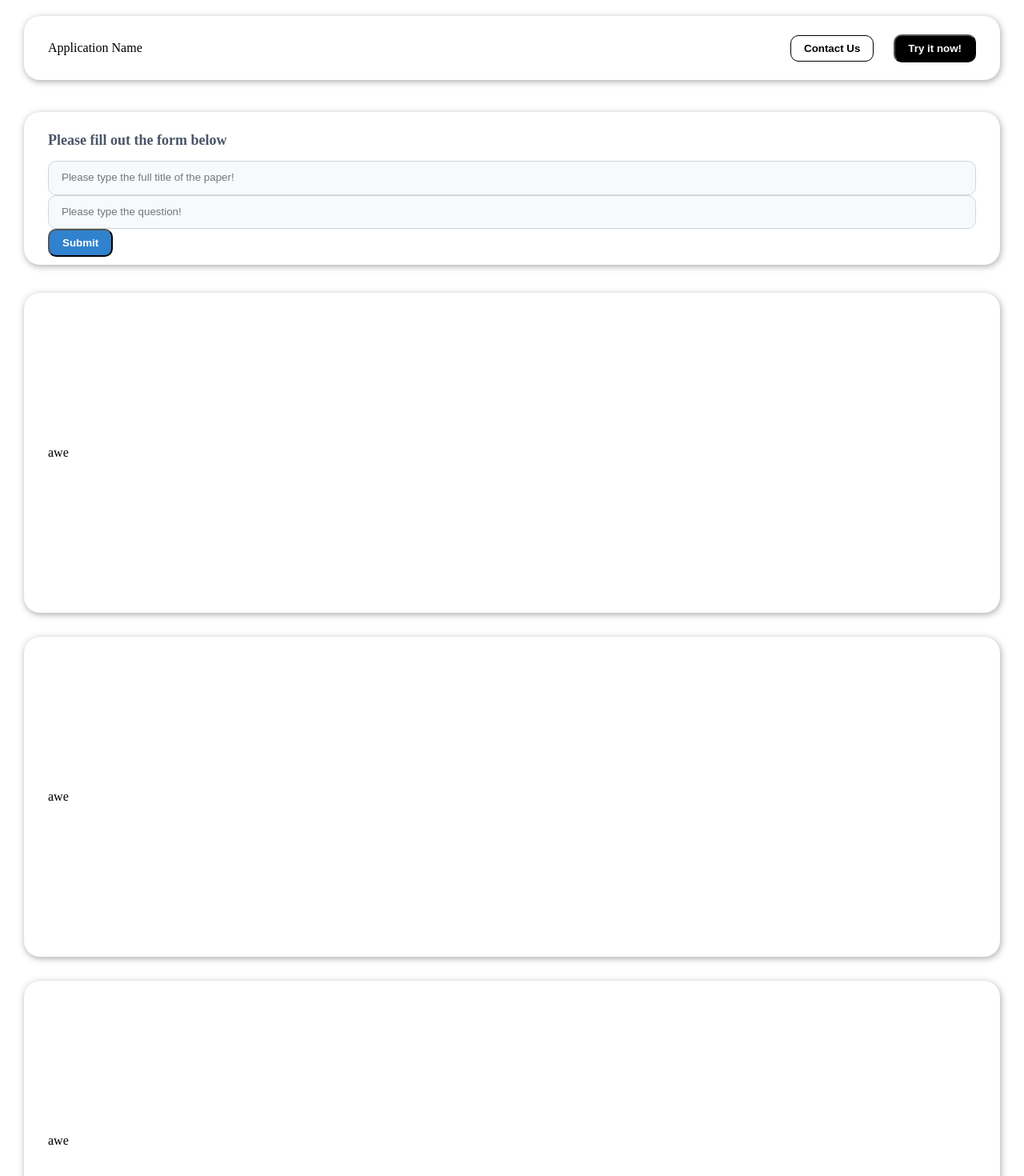
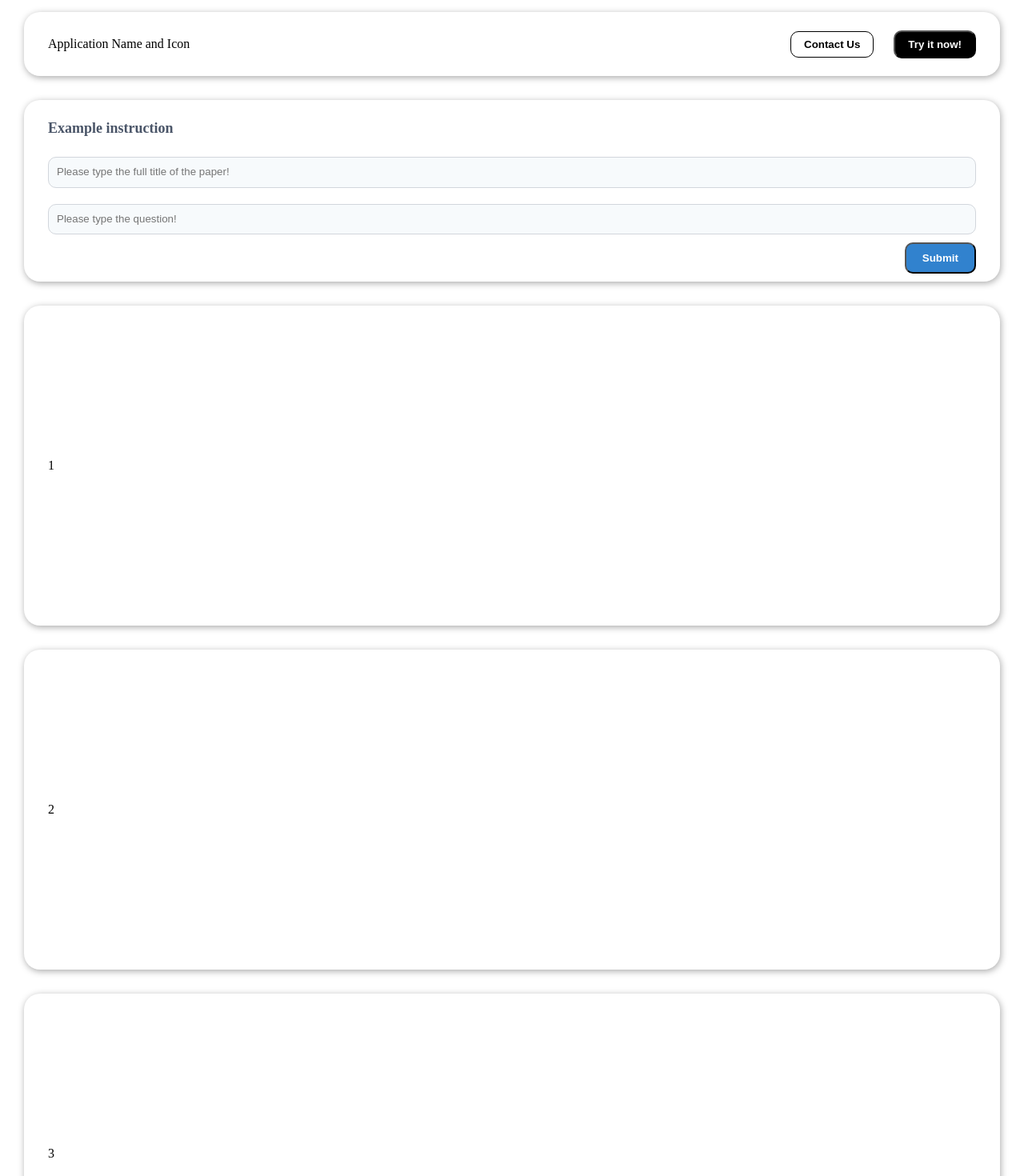
Before and after one commit to Tianren-Zhang/Final-Frontend, a React (Create React App) app: page / in a window 1280 px wide. Shown: the top 1470 px of the page at 80% size. Built offline with nearby package versions, Linux system fonts and the light colour scheme; the HTML template or start-up script is replaced by a standard one.

Commit message:
Initial application page

```diff
--- a/src/App.js
+++ b/src/App.js
@@ -10,9 +10,9 @@ function App() {
 
       <Body />
       <VisualizationBlock information={1} />
-      <VisualizationBlock information={1} />
-      <VisualizationBlock information={1} />
-      <VisualizationBlock information={1} />
+      <VisualizationBlock information={2} />
+      <VisualizationBlock information={3} />
+      <VisualizationBlock information={4} />
     </div>
   );
 }
--- a/src/components/Body.js
+++ b/src/components/Body.js
@@ -5,7 +5,7 @@ export default function Body() {
     <div className='form-container'>
       <div className='form shadow big-radius'>
         <div className='mb-4'>
-          <h2 className='heading'>Please fill out the form below</h2>
+          <h2 className='heading'>Example instruction</h2>
         </div>
         <div className='mb-4'>
           <input
@@ -21,7 +21,7 @@ export default function Body() {
             placeholder='Please type the question!'
           />
         </div>
-        <div className='flex justify-end'>
+        <div className='button-container'>
           <button className='submit-button small-radius'>Submit</button>
         </div>
       </div>
--- a/src/components/Navbar.js
+++ b/src/components/Navbar.js
@@ -6,7 +6,7 @@ export default function Nav() {
       <nav className='navbar shadow big-radius'>
         <div className='icon-container'>
           <i className='fas fa-bookmark text-blue-500 mr-2'></i>
-          <span className='font-bold text-xl'>Application Name</span>
+          <span className='font-bold text-xl'>Application Name and Icon</span>
         </div>
         <div>
           <button className='contact-us-button small-radius'>
--- a/src/components/VisualizationBlock.js
+++ b/src/components/VisualizationBlock.js
@@ -3,9 +3,8 @@ import React from 'react';
 export default function visualizationBlock({ information }) {
   return (
     <div className='block-container'>
-      {/* This is block {information} */}
       <div className='block big-radius shadow'>
-        awe
+        {information}
       </div>
     </div>
   );
--- a/src/index.css
+++ b/src/index.css
@@ -21,7 +21,7 @@ body {
   display: flex;
   flex-direction: column;
   align-items: center;
-  padding: 10px 30px;
+  padding: 5px 30px;
 }
 
 /* Navigation Bar */
@@ -76,7 +76,7 @@ body {
   display: flex;
   flex-direction: column;
   align-items: center;
-  padding: 10px 30px;
+  padding: 5px 30px;
 }
 .form {
   min-height: 80px;
@@ -86,6 +86,7 @@ body {
   display: flex;
   flex-direction: column;
   justify-content: space-between;
+
   width: 100%;
   box-sizing: border-box;
 }
@@ -105,7 +106,8 @@ body {
   background-color: #f7fafc;
   color: #4a5568;
   border: 1px solid #d2d6dc;
-  padding: 0.75rem 1rem;
+  padding: 10px 10px;
+  margin: 10px 0px;
   line-height: 1.25;
   box-sizing: border-box;
 }
@@ -118,12 +120,23 @@ body {
   box-sizing: border-box;
 }
 
+.button-container {
+  min-height: 20px;
+  background-color: #ffffff;
+  display: flex;
+  flex-direction: column;
+  align-items: flex-start; /* Align children to the start on the cross axis */
+  width: 100%;
+  box-sizing: border-box;
+}
 /* Submit Button */
 .submit-button {
+  align-self: flex-end; /* This aligns the submit button to the end of the flex container on the cross axis */
   background-color: #3182ce;
   color: #ffffff;
   font-weight: 700;
-  padding: 0.5rem 1rem;
+  padding: 10px 20px;
+  margin: 0px 0px;
   cursor: pointer;
 }
 
```
